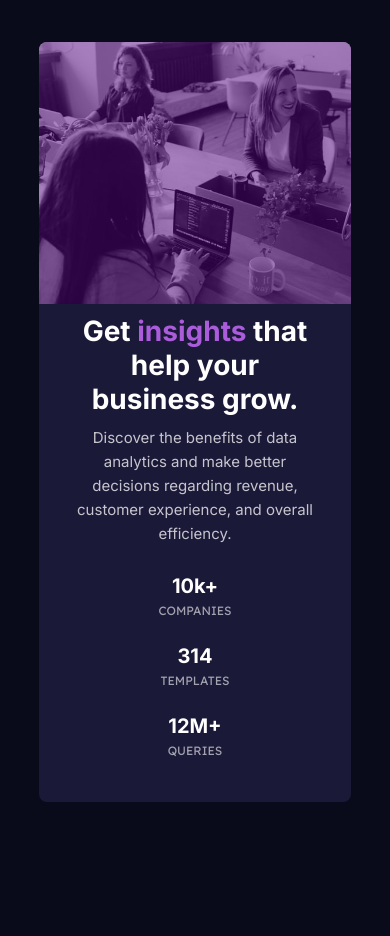
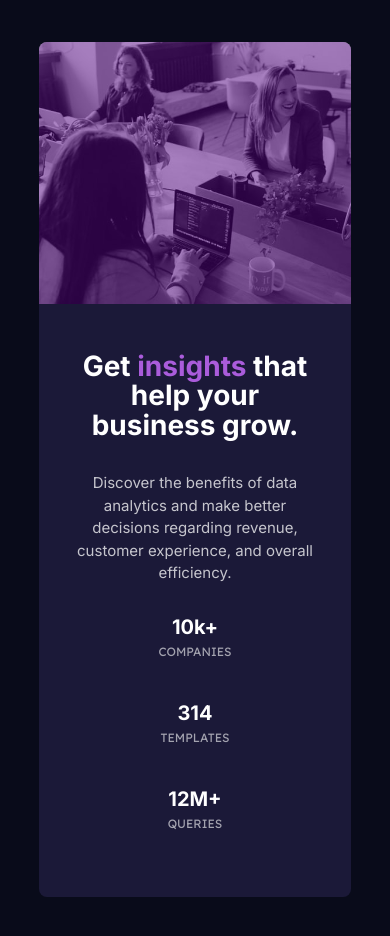
Before and after one commit to sudip-101/stats-preview-card, a plain HTML site: page index.html in a window 390 px wide. Before the commit the page ends 844 px from the top, so only its background shows below. Drawn offline with Linux system fonts and the light colour scheme.

Commit message:
Fixed styling

```diff
--- a/style.css
+++ b/style.css
@@ -12,7 +12,7 @@ body {
   /* font-family: 'Lexend Deca', sans-serif; */
   background-color: hsl(233, 47%, 7%);
   color: white;
-  /* font-size: 15px; */
+  font-size: 15px;
 }
 
 .container {
@@ -23,57 +23,29 @@ body {
 }
 
 .card-container {
-  /* border-radius: 10px; */
   position: relative;
   background-color: hsl(244, 38%, 16%);
-  width: 70%;
-  max-width: 1200px;
-  margin: 0 15vw;
+  width: 80%;
+  margin: auto;
   border-radius: 8px;
   overflow: hidden;
 }
 
-/* .card-container::before {
-    content: '';
-    width: 50%;
-    height: 100%;
-    background-color: hsl(277, 64%, 61%);
-    position: absolute;
-    top: 0;
-    right: 0;
-    z-index: 1;
-    opacity: 55%;
-} */
-
 .main-card {
   display: grid;
   grid-template-columns: repeat(2, 1fr);
-  /* position: relative; */
-  /* z-index: 1; */
-  /* background-color: hsl(277, 64%, 61%); */
-  /* width: 75%; */
-  /* border-radius: 10px; */
+  margin: auto;
 }
 
 .card-description {
-  /* display: flex;
-    flex-direction: column;
-    justify-content: space-between; */
   padding: 0 60px;
-  /* margin: 25px auto; */
   width: 100%;
-  /* position: relative; */
-  /* text-align: center; */
 }
 
 .card-img {
   width: 100%;
   height: 100%;
   position: relative;
-  /* border-radius: 0 10px 10px 0; */
-  /* position: relative; */
-  /* color: hsl(277, 64%, 61%); */
-  /* opacity: 50%; */
 }
 
 .card-img::before {
@@ -95,20 +67,12 @@ body {
   object-position: center;
 }
 
-/* .card-description .img {
-    position: absolute;
-    z-index: 10;
-    background-color: hsl(277, 64%, 61%);
-    opacity: 100%;
-} */
-
 .main-title,
 .main-description,
 .description-end {
   width: 100%;
   margin: auto;
   margin-bottom: 30px;
-  /* margin-top: 60px; */
 }
 
 .main-title {
@@ -116,7 +80,6 @@ body {
 }
 
 .main-description {
-  /* margin */
   margin-bottom: 100px;
 }
 
@@ -124,9 +87,10 @@ body {
   margin-top: 25px;
 }
 
-.main-title > h1 {
+.main-title h1 {
   color: hsl(0, 0%, 100%);
   font-size: 2.2rem;
+  line-height: 1.05;
 }
 
 .main-title .title-part {
@@ -135,14 +99,15 @@ body {
 
 .main-description p {
   color: hsla(0, 0%, 100%, 0.75);
+  line-height: 1.5;
 }
 
 .description-end {
   display: flex;
   flex-direction: row;
-  justify-content: space-between;
+  justify-content: space-around;
   align-items: center;
-  padding-right: 15px;
+  gap: 1rem;
 }
 
 .description-end .item-1 {
@@ -158,48 +123,56 @@ body {
   font-weight: 400;
 }
 
-@media screen and ( max-width: 768px) {
+@media only screen and (max-width: 1200px) {
+  .card-container {
+    width: 85%;
+  }
+}
+
+@media only screen and (max-width: 972px) {
+  .card-container {
+    width: 95%;
+  }
+}
+
+@media screen and ( max-width: 800px) {
 
     /* body {
-        font-size: 15px;
+        font-size: 13px;
     } */
 
     .card-container {
         min-height: 90vh;
-        width: 80%;
+        width: 65%;
         margin: 5vh auto;
     }
 
     .main-card {
         grid-template-columns: 1fr;
         grid-template-rows: repeat(2, max-content);
-        /* height: ; */
     }
 
     .card-img {
         order: 1;
-        /* height: ; */
         width: 100%;
-        /* background-image: url(images/image-header-mobile.jpg); */
     }
 
     .card-description {
         order: 2;
-        /* height: ; */
         width: 100%;
         padding: 0;
         text-align: center;
+        padding: 1rem 0;
     }
 
     .main-title,
     .main-description,
     .description-end {
-        margin: 10px auto 5px;
-        /* padding: 8px; */
+        margin: 2rem auto;
         width: 80%;
     }
 
-    .main-title > h1{
+    .main-title h1{
         font-size: 1.75rem;
     }
 
@@ -233,3 +206,10 @@ body {
     }
 
 }
+
+@media screen and ( max-width: 578px) {
+
+  .card-container {
+      width: 80%;
+  }
+}
```
